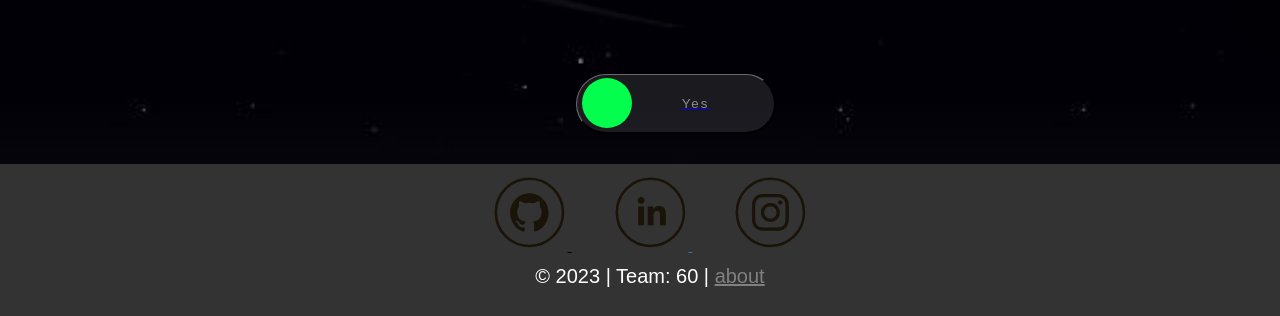
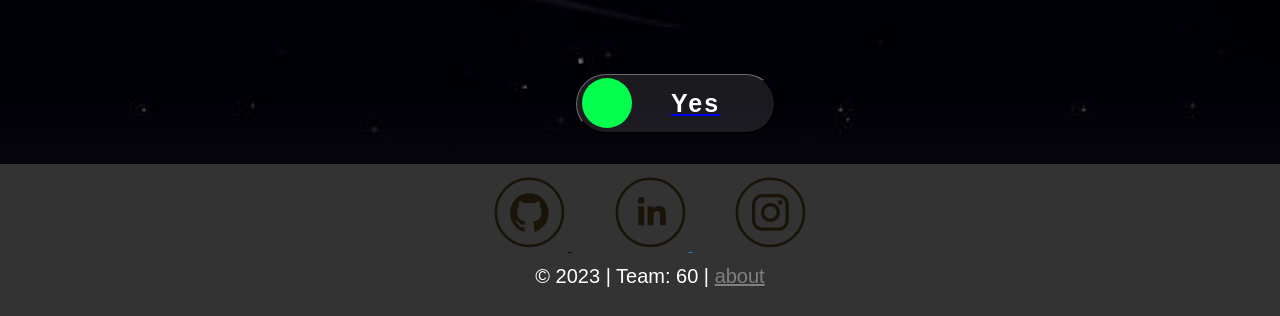
Before and after one commit to Vinit2244/Roomie-Hub, a Flask app: a page that uses src/templates/Main-Pages/other-user.html in a window 1280 px wide; the page is wider, and only the part inside the window is pictured. Shown: the part 1893-2209 px from the top of that part. Run offline with Flask 3, Linux system fonts and the light colour scheme; a user stored in the database is signed in; some libraries are stand-ins or nearby versions.

Commit message:
Update other-user.html

```diff
--- a/src/templates/Main-Pages/other-user.html
+++ b/src/templates/Main-Pages/other-user.html
@@ -11,6 +11,13 @@
         border-top-color: #f9004d;
         border-top-style: solid;
         border-top-width: 7px;
+    }
+
+    #jj{
+        color: white;
+        font-size: 25px;
+        text-decoration: none;
+        font-weight: 700;
     }
 </style>
 {%endblock css %}
@@ -120,7 +127,8 @@
     &nbsp;
     &nbsp;
     <a href="{{ url_for('add_to_following', username=user.username) }}">
-        <button id="no-btn" class="swipe">Yes
+        <button id="no-btn" class="swipe">
+            <p id="jj">Yes </p>
             <span>
                 <ion-icon name="arrow-forward-outline"></ion-icon>
             </span>
```
